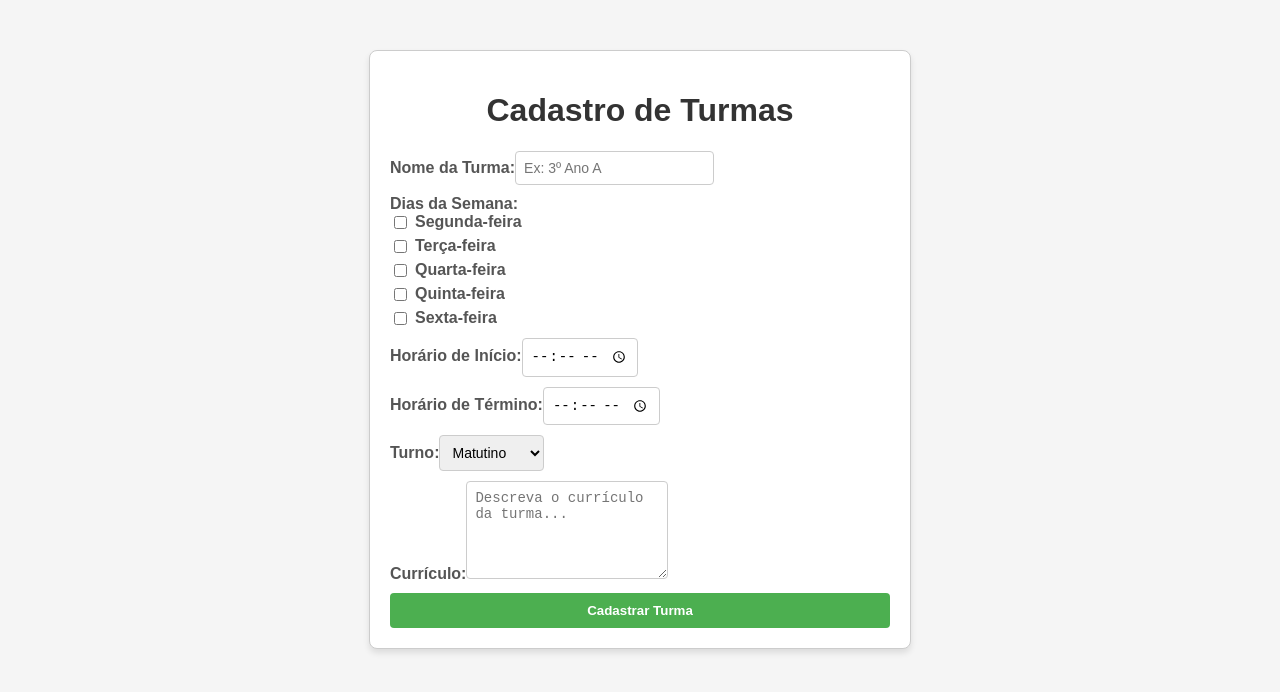
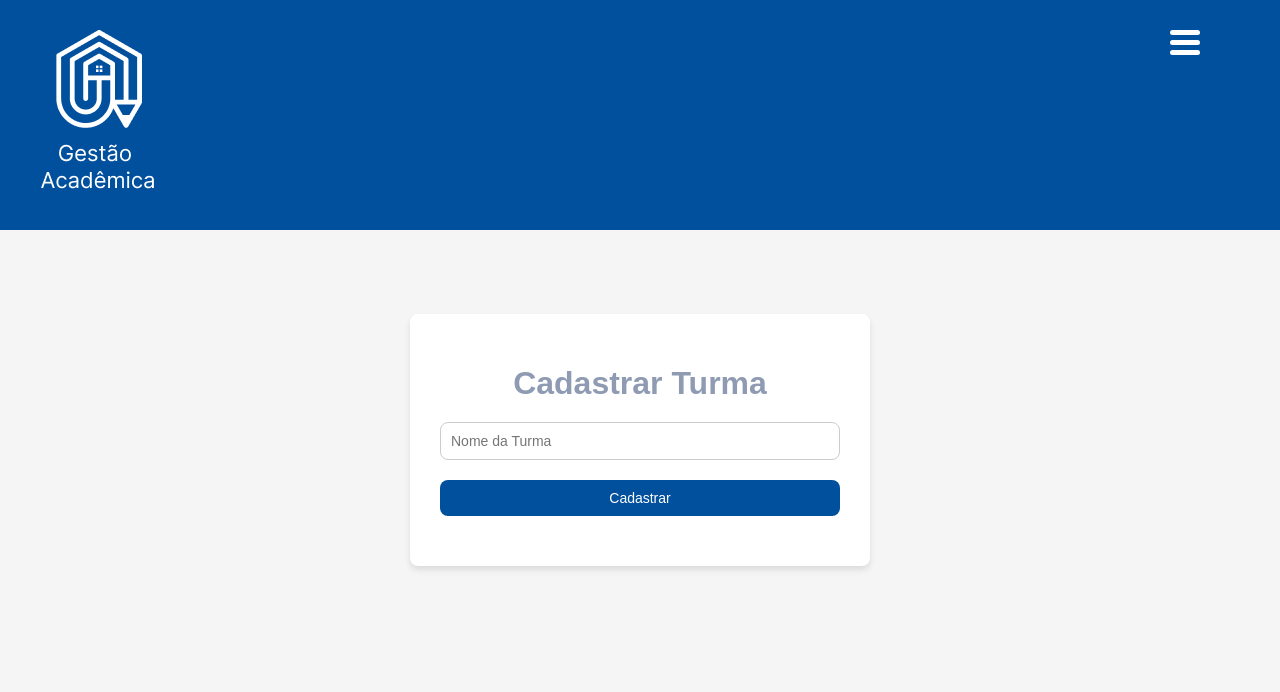
Before and after one commit to PSMFigueiredo/ensalamento-web, a React (Vite) app: page /classroom-register in a window 1280 px wide. Shown: the top 692 px of the page. Built offline with nearby package versions, Linux system fonts and the light colour scheme; sample sign-in values are in the browser's storage.

Commit message:
integracao SubjectPage

```diff
--- a/src/App.tsx
+++ b/src/App.tsx
@@ -2,7 +2,6 @@ import * as React from "react";
 import { BrowserRouter as Router, Routes, Route, Navigate } from "react-router-dom";
 import LoginPage from "./components/LoginPage.tsx";
 import RegisterPage from "./Pages/RegisterPage.tsx";
-import ClassroomRegisterPage from "./components/ClassroomRegisterPage.tsx";
 import ClassRegistrationPage from "./components/ClassRegistrationPage.tsx";
 import GridRegistrationPage from "./components/GridRegistrationPage.tsx";
 import DashboardPage from "./components/DashboardPage.tsx";
@@ -32,8 +31,7 @@ const App: React.FC = () => {
                     <Route path="/login" element={<LoginPage />} />
                     <Route path="/" element={<ProtectedRoute><DashboardPage /></ProtectedRoute>} />
                     <Route path="/grid" element={<ProtectedRoute><GridRegistrationPage /></ProtectedRoute>} />
-                    <Route path="/teachers" element={<ProtectedRoute><ClassRegistrationPage /> </ProtectedRoute>} />
-                    <Route path="/classroom-register" element={<ProtectedRoute><ClassroomRegisterPage /> </ProtectedRoute>} />
+                    <Route path="/classroom-register" element={<ProtectedRoute><ClassRegistrationPage /> </ProtectedRoute>} />
                     <Route path="/registerProfessor" element={<ProtectedRoute><RegisterProfessor /> </ProtectedRoute>} />
                     <Route path="/register" element={<ProtectedRoute><RegisterPage /> </ProtectedRoute>} />
                     <Route path="/subject" element={<ProtectedRoute><SubjectPage /> </ProtectedRoute>} />
--- a/src/Pages/RegisterProfessor.tsx
+++ b/src/Pages/RegisterProfessor.tsx
@@ -7,13 +7,16 @@ const ProfessorRegister: React.FC = () => {
     const [name, setName] = useState("");
     const [matricula, setMatricula] = useState("");
     const [cargaHoraria, setCargaHoraria] = useState("");
-    const [error, setError] = useState("");
-    const [success, setSuccess] = useState(false);
+    const [message, setMessage] = useState("");
 
     const handleSubmit = async (e: React.FormEvent) => {
         e.preventDefault();
-        setError("");
-        setSuccess(false);
+        setMessage("");
+
+        if (!name || !matricula || !cargaHoraria) {
+            setMessage("Por favor, preencha todos os campos.");
+            return;
+        }
 
         try {
             const response = await api.post("/professors", {
@@ -22,11 +25,19 @@ const ProfessorRegister: React.FC = () => {
                 cargaHoraria: Number(cargaHoraria),
             });
 
-            console.log("Professor cadastrado com sucesso:", response.data);
-            setSuccess(true);
-        } catch (error: any) {
+            if (response.status === 201) {
+                setMessage("Professor cadastrado com sucesso!");
+
+
+                setName("");
+                setMatricula("");
+                setCargaHoraria("");
+            } else {
+                setMessage("Erro ao cadastrar professor.");
+            }
+        } catch (error) {
             console.error("Erro ao cadastrar professor:", error);
-            setError(error.response?.data?.message || "Erro ao cadastrar professor.");
+            setMessage("Ocorreu um erro ao cadastrar o professor.");
         }
     };
 
@@ -55,6 +66,7 @@ const ProfessorRegister: React.FC = () => {
                         onChange={(e) => setCargaHoraria(e.target.value)}
                     />
                     <Button type="submit">Cadastrar</Button>
+                    {message && <Message>{message}</Message>}
                 </Form>
             </Card>
         </Container>
@@ -68,12 +80,14 @@ const Container = styled.div`
     align-items: center;
     height: 100vh;
     background-color: #f5f5f5;
+    margin-top: 80px;
 `;
 
 const Card = styled.div`
-    margin-top: 40px;
+    margin-top: 100px;
     background: #fff;
-    padding: 30px;
+    border: 30px;
+    padding: 50px;
     border-radius: 8px;
     box-shadow: 0 4px 6px rgba(0, 0, 0, 0.1);
     width: 100%;
@@ -114,4 +128,11 @@ const Button = styled.button`
     }
 `;
 
+const Message = styled.p`
+    font-size: 14px;
+    text-align: center;
+    color: ${({ children }) => (children === "Professor cadastrado com sucesso!" ? "green" : "red")};
+    margin-top: 10px;
+`;
+
 export default ProfessorRegister;
--- a/src/Pages/SubjectPage.tsx
+++ b/src/Pages/SubjectPage.tsx
@@ -1,57 +1,77 @@
 import React, { useState, useEffect } from "react";
-import axios from "axios"; // Usando Axios para as requisições
+import axios from "axios";
 import styled from "styled-components";
-import Header from "../components/Header"; // Cabeçalho
+import Header from "../components/Header";
 
 const SubjectPage: React.FC = () => {
   const [professors, setProfessors] = useState([]);
   const [selectedProfessor, setSelectedProfessor] = useState("");
+  const [disciplines, setDisciplines] = useState([]);
   const [selectedDisciplines, setSelectedDisciplines] = useState<string[]>([]);
   const [error, setError] = useState("");
   const [success, setSuccess] = useState("");
 
-  // Carregar professores ao montar o componente
   useEffect(() => {
-    const fetchProfessors = async () => {
+    const fetchData = async () => {
       try {
-        const response = await axios.get("/professors");
-        setProfessors(response.data.data.professores);
+        const professorResponse = await axios.get("http://localhost:3000/professors", {
+          headers: { Authorization: `Bearer ${localStorage.getItem("token")}` }
+        });
+
+        if (professorResponse.data?.data?.professores) {
+          setProfessors(professorResponse.data.data.professores);
+        } else {
+          throw new Error("Formato inesperado para professores.");
+        }
+
+        const disciplineResponse = await axios.get("http://localhost:3000/disciplinas", {
+          headers: { Authorization: `Bearer ${localStorage.getItem("token")}` }
+        });
+
+        if (disciplineResponse.data?.data?.disciplinas) {
+          setDisciplines(disciplineResponse.data.data.disciplinas);
+        } else {
+          throw new Error("Formato inesperado para disciplinas.");
+        }
       } catch (error) {
-        console.error("Erro ao buscar professores:", error);
+        console.error("Erro ao carregar dados:", error);
+        setError("Erro ao carregar dados do servidor.");
       }
     };
-    fetchProfessors();
+
+    fetchData();
   }, []);
 
-  // Função de envio dos dados para o backend
   const handleSubmit = async (e: React.FormEvent<HTMLFormElement>) => {
     e.preventDefault();
-    setError(""); // Resetando erros
+    setError("");
+    setSuccess("");
 
-    // Validar se o professor e as disciplinas estão selecionados
     if (!selectedProfessor || selectedDisciplines.length === 0) {
       setError("Por favor, selecione um professor e ao menos uma disciplina.");
       return;
     }
 
-    const data = {
-      professorId: selectedProfessor,
-      disciplinas: selectedDisciplines,
-    };
+    try {
+      const requests = selectedDisciplines.map((disciplinaId) =>
+          axios.post(
+              "http://localhost:3000/disciplinas-professores",
+              { disciplinaId, professorId: selectedProfessor },
+              { headers: { Authorization: `Bearer ${localStorage.getItem("token")}` } }
+          )
+      );
 
-    try {
-      const response = await axios.post("/subject", data);
-      if (response.status === 201) {
+      await Promise.all(requests);
+
       setSuccess("Disciplinas atribuídas com sucesso!");
-        console.log("Dados enviados:", data);
-      }
+      setSelectedDisciplines([]);
+      setSelectedProfessor("");
     } catch (error) {
       console.error("Erro ao atribuir disciplinas:", error);
       setError("Erro ao atribuir disciplinas.");
     }
   };
 
-  // Função para lidar com a seleção das disciplinas
   const handleDisciplineChange = (e: React.ChangeEvent<HTMLInputElement>) => {
     const { value, checked } = e.target;
     if (checked) {
@@ -63,13 +83,13 @@ const SubjectPage: React.FC = () => {
 
   return (
       <Container>
-      <Header /> {/* Cabeçalho */}
+        <Header />
         <Content>
           <Title>Atribuir Disciplinas</Title>
           {error && <ErrorMessage>{error}</ErrorMessage>}
           {success && <SuccessMessage>{success}</SuccessMessage>}
           <Form onSubmit={handleSubmit}>
-          {/* Campo Professor */}
+            <Label>Professor:</Label>
             <Select value={selectedProfessor} onChange={(e) => setSelectedProfessor(e.target.value)} required>
               <option value="">Selecione um professor</option>
               {professors.map((prof) => (
@@ -79,48 +99,37 @@ const SubjectPage: React.FC = () => {
               ))}
             </Select>
 
-          {/* Campo Disciplinas */}
-          <Label htmlFor="disciplinas">Disciplinas</Label>
+            <Label>Disciplinas:</Label>
             <DisciplinasContainer>
-            {[
-              "Português",
-              "Matemática",
-              "História",
-              "Artes",
-              "Educação Física",
-              "Ensino Religioso",
-              "Ciências da Natureza",
-              "Inglês",
-              "Geografia",
-            ].map((disciplinaItem) => (
-              <CheckboxLabel key={disciplinaItem}>
+              {disciplines.map((subject) => (
+                  <CheckboxLabel key={subject.id}>
                     <Checkbox
                         type="checkbox"
                         name="disciplina"
-                  value={disciplinaItem}
-                  checked={selectedDisciplines.includes(disciplinaItem)}
+                        value={subject.id}
+                        checked={selectedDisciplines.includes(subject.id)}
                         onChange={handleDisciplineChange}
                     />
-                {disciplinaItem}
+                    {subject.nome}
                   </CheckboxLabel>
               ))}
             </DisciplinasContainer>
 
-          <Button type="submit">Cadastrar</Button>
+            <Button type="submit">Atribuir</Button>
           </Form>
         </Content>
       </Container>
   );
 };
 
-// Estilos
+// Estilização
 const Container = styled.div`
   display: flex;
-  flex-direction: column;
+  justify-content: center;
   align-items: center;
+  height: 100vh;
   background-color: #f5f5f5;
-  min-height: 100vh;
-  margin-top: 280px;
+  margin-top: 350px
 `;
 
 const Content = styled.div`
@@ -133,34 +142,28 @@ const Content = styled.div`
 `;
 
 const Title = styled.h1`
-  font-size: 2rem;
+  font-size: 24px;
   text-align: center;
   margin-bottom: 20px;
-  color: #8f9bb3;
+  color: #333;
 `;
 
 const Form = styled.form`
   display: flex;
   flex-direction: column;
-  gap: 20px;
+  gap: 15px;
 `;
 
 const Label = styled.label`
   font-size: 16px;
-  color: #8f9bb3;
-  margin-bottom: 5px;
+  color: #333;
 `;
 
 const Select = styled.select`
-  padding: 12px;
+  padding: 10px;
   font-size: 16px;
   border: 1px solid #ccc;
-  border-radius: 8px;
-  outline: none;
-
-  &:focus {
-    border-color: #00509e;
-  }
+  border-radius: 4px;
 `;
 
 const DisciplinasContainer = styled.div`
@@ -185,12 +188,12 @@ const Checkbox = styled.input`
 `;
 
 const Button = styled.button`
-  padding: 12px;
+  padding: 10px 15px;
   font-size: 16px;
   color: #fff;
-  background-color: #00509e;
+  background-color: #00509E;
   border: none;
-  border-radius: 8px;
+  border-radius: 4px;
   cursor: pointer;
 
   &:hover {
--- a/src/components/ClassRegistrationPage.tsx
+++ b/src/components/ClassRegistrationPage.tsx
@@ -3,32 +3,46 @@ import axios from "axios";
 import Header from "../components/Header.tsx";
 
 const CadastroTurmaPage: React.FC = () => {
-    const [nome, setNome] = useState(""); // Nome da turma
-    const [turno, setTurno] = useState(""); // Turno (Diurno, Noturno, Integral)
+    const [nome, setNome] = useState("");
+    const [message, setMessage] = useState("");
 
-    // Função para enviar os dados ao backend
     const handleCadastrar = async () => {
-        if (!nome || !turno) {
-            alert("Por favor, preencha todos os campos.");
+        setMessage("");
+
+        if (!nome) {
+            setMessage("Por favor, preencha o nome da turma.");
             return;
         }
 
         try {
-            const turma = { nome, turno };
+            const turma = { nome };
+            const token = localStorage.getItem("token");
 
-            // Envia os dados para o backend via API usando axios
-            const response = await axios.post("http://localhost:3000/turmas", turma);
+            if (!token) {
+                setMessage("Usuário não autenticado. Faça login novamente.");
+                return;
+            }
+
+            const response = await axios.post(
+                "http://localhost:3000/turmas",
+                turma,
+                {
+                    headers: {
+                        Authorization: `Bearer ${token}`,
+                        "Content-Type": "application/json",
+                    },
+                }
+            );
 
             if (response.status === 201) {
-                alert("Turma cadastrada com sucesso!");
-                setNome(""); // Limpar o campo de nome após o cadastro
-                setTurno(""); // Limpar o campo de turno após o cadastro
+                setMessage("Turma cadastrada com sucesso!");
+                setNome("");
             } else {
-                alert("Erro ao cadastrar turma.");
+                setMessage("Erro ao cadastrar turma.");
             }
         } catch (error) {
             console.error("Erro ao cadastrar turma:", error);
-            alert("Ocorreu um erro ao cadastrar a turma.");
+            setMessage("Ocorreu um erro ao cadastrar a turma.");
         }
     };
 
@@ -37,7 +51,7 @@ const CadastroTurmaPage: React.FC = () => {
             <Header />
             <div style={styles.container}>
                 <div style={styles.card}>
-                    <h1 style={styles.title}>Digite as informações abaixo:</h1>
+                    <h1 style={styles.title}>Cadastrar Turma</h1>
 
                     <div style={styles.filters}>
                         <input
@@ -47,32 +61,24 @@ const CadastroTurmaPage: React.FC = () => {
                             onChange={(e) => setNome(e.target.value)}
                             style={styles.input}
                         />
-                        <select
-                            value={turno}
-                            onChange={(e) => setTurno(e.target.value)}
-                            style={styles.select}
-                        >
-                            <option value="">Selecione o Turno</option>
-                            <option value="Diurno">Diurno</option>
-                            <option value="Noturno">Noturno</option>
-                            <option value="Integral">Integral</option>
-                        </select>
                         <button onClick={handleCadastrar} style={styles.button}>
                             Cadastrar
                         </button>
                     </div>
+
+                    {message && <p style={styles.message}>{message}</p>}
                 </div>
             </div>
         </div>
     );
 };
 
-// Manter os estilos com 'as const' para corrigir problemas de tipagem.
+// Estilos
 const styles = {
     container: {
         display: "flex",
         justifyContent: "center",
-        alignItens: "center",
+        alignItems: "center",
         height: "40vh",
         backgroundColor: "#f5f5f5",
         marginTop: "280px",
@@ -88,34 +94,20 @@ const styles = {
     title: {
         fontSize: "2rem",
         marginBottom: "20px",
-        color: "#8f9bb3"
-    },
-    form: {
-        display: "flex",
-        justifyContent: "space-between", // Para colocar os campos lado a lado
-        gap: "20px",
-        marginBottom: "20px",
+        color: "#8f9bb3",
+        textAlign: "center",
     },
     filters: {
         display: "flex",
-        flexDirection: "column" as const, // Adicionando 'as const' para garantir que 'flexDirection' seja tratado corretamente
+        flexDirection: "column" as const,
         gap: "20px",
-        marginBottom: "20px"
+        marginBottom: "20px",
     },
     input: {
         padding: "10px",
         fontSize: "14px",
         borderRadius: "8px",
         border: "1px solid #ccc",
-        flex: 1 // Faz com que o campo ocupe todo o espaço disponível
-    },
-    select: {
-        padding: "10px",
-        borderRadius: "8px",
-        fontSize: "14px",
-        border: "1px solid #ccc",
-        paddingRight: "10px",
-        flex: 1 // Faz com que o campo ocupe todo o espaço disponível
     },
     button: {
         padding: "10px 15px",
@@ -126,6 +118,12 @@ const styles = {
         borderRadius: "8px",
         cursor: "pointer",
     },
+    message: {
+        textAlign: "center",
+        fontSize: "14px",
+        color: "green",
+        marginTop: "10px",
+    },
 };
 
 export default CadastroTurmaPage;
--- a/src/components/ClassroomRegisterPage.tsx
+++ /dev/null
@@ -1,184 +0,0 @@
-import React, {useState} from "react";
-
-const ClassroomRegisterPage: React.FC = () => {
-    const [className, setClassName] = useState("");
-    const [daysOfWeek, setDaysOfWeek] = useState<string[]>([]);
-    const [startTime, setStartTime] = useState("");
-    const [endTime, setEndTime] = useState("");
-    const [shift, setShift] = useState("matutino");
-    const [curriculum, setCurriculum] = useState("");
-
-    const daysOptions = ["Segunda-feira", "Terça-feira", "Quarta-feira", "Quinta-feira", "Sexta-feira"];
-
-    const handleSubmit = (e: React.FormEvent<HTMLFormElement>) => {
-        e.preventDefault();
-        console.log({
-            className,
-            daysOfWeek,
-            startTime,
-            endTime,
-            shift,
-            curriculum,
-        });
-
-        //Aqui envia os dados para o backend
-    };
-
-    return(
-        <div style={styles.container}>
-            <h1 style={styles.title}>Cadastro de Turmas</h1>
-            <form onSubmit={handleSubmit} style={styles.form}>
-                <label style={styles.label}>
-                    Nome da Turma:
-                    <input
-                        type="text"
-                        value={className}
-                        onChange={(e) => setClassName(e.target.value)}
-                        style={styles.input}
-                        placeholder="Ex: 3º Ano A"
-                        required
-                    />
-                </label>
-
-                <label style={styles.label}>
-                    Dias da Semana:
-                    <div style={styles.checkboxGroup}>
-                        {daysOptions.map((day) => (
-                            <label key={day} style={styles.checkboxLabel}>
-                                <input
-                                    type="checkbox"
-                                    value={day}
-                                    checked={daysOfWeek.includes(day)}
-                                    onChange={(e) => {
-                                        const selectedDay = e.target.value;
-                                        setDaysOfWeek((prev) =>
-                                            prev.includes(selectedDay)
-                                                ? prev.filter((d) => d !== selectedDay)
-                                                : [...prev, selectedDay]
-                                        );
-                                    }}
-                                />
-                                {day}
-                            </label>
-                        ))}
-                    </div>
-                </label>
-
-                <label style={styles.label}>
-                    Horário de Início:
-                    <input
-                        type="time"
-                        value={startTime}
-                        onChange={(e) => setStartTime(e.target.value)}
-                        style={styles.input}
-                        required
-                    />
-                </label>
-
-                <label style={styles.label}>
-                    Horário de Término:
-                    <input
-                        type="time"
-                        value={endTime}
-                        onChange={(e) => setEndTime(e.target.value)}
-                        style={styles.input}
-                        required
-                    />
-                </label>
-
-                <label style={styles.label}>
-                    Turno:
-                    <select
-                        value={shift}
-                        onChange={(e) => setShift(e.target.value)}
-                        style={styles.select}
-                    >
-                        <option value="matutino">Matutino</option>
-                        <option value="vespertino">Vespertino</option>
-                    </select>
-                </label>
-
-                <label style={styles.label}>
-                    Currículo:
-                    <textarea
-                        value={curriculum}
-                        onChange={(e) => setCurriculum(e.target.value)}
-                        style={styles.textarea}
-                        placeholder="Descreva o currículo da turma..."
-                        required
-                    ></textarea>
-                </label>
-
-                <button type="submit" style={styles.button}>
-                    Cadastrar Turma
-                </button>
-            </form>
-        </div>
-    );
-};
-
-
-const styles = {
-    container: {
-        maxWidth: "500px",
-        margin: "50px auto",
-        padding: "20px",
-        border: "1px solid #ccc",
-        borderRadius: "8px",
-        backgroundColor: "#fff",
-        boxShadow: "0 4px 6px rgba(0, 0, 0, 0.1)",
-    },
-    title: {
-        textAlign: "center" as const,
-        color: "#333",
-    },
-    form: {
-        display: "flex",
-        flexDirection: "column" as const,
-        gap: "10px",
-    },
-    label: {
-        fontWeight: "bold",
-        color: "#555",
-    },
-    input: {
-        padding: "8px",
-        border: "1px solid #ccc",
-        borderRadius: "4px",
-        fontSize: "14px",
-    },
-    select: {
-        padding: "8px",
-        border: "1px solid #ccc",
-        borderRadius: "4px",
-        fontSize: "14px",
-    },
-    textarea: {
-        padding: "8px",
-        border: "1px solid #ccc",
-        borderRadius: "4px",
-        fontSize: "14px",
-        minHeight: "80px",
-    },
-    button: {
-        padding: "10px",
-        backgroundColor: "#4CAF50",
-        color: "#fff",
-        border: "none",
-        borderRadius: "4px",
-        cursor: "pointer",
-        fontWeight: "bold",
-    },
-    checkboxGroup: {
-        display: "flex",
-        flexDirection: "column" as const,
-        gap: "5px",
-    },
-    checkboxLabel: {
-        display: "flex",
-        alignItems: "center" as const,
-        gap: "5px",
-    },
-};
-
-export default ClassroomRegisterPage;
--- a/src/components/DashboardPage.tsx
+++ b/src/components/DashboardPage.tsx
@@ -29,7 +29,7 @@ const DashboardPage: React.FC = () => {
                         <img src={icon1B} alt="Icon 1B" style={styles.iconBottom} />
                     </div>
 
-                    <div style={styles.card} onClick={() => navigate("/teachers")}>
+                    <div style={styles.card} onClick={() => navigate("/classroom-register")}>
                         <img src={seta} alt="Icon 2" style={styles.iconTop} />
                         <h2 style={styles.cardTitle}>Turma</h2>
                         <p style={styles.cardText}>Cadastre uma nova turma no sistema.</p>
```
Lines whose indentation alone changed are shown as unchanged.
